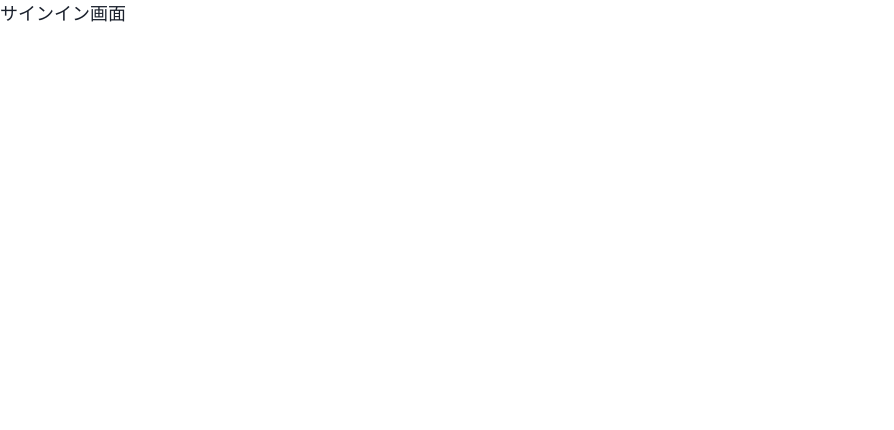
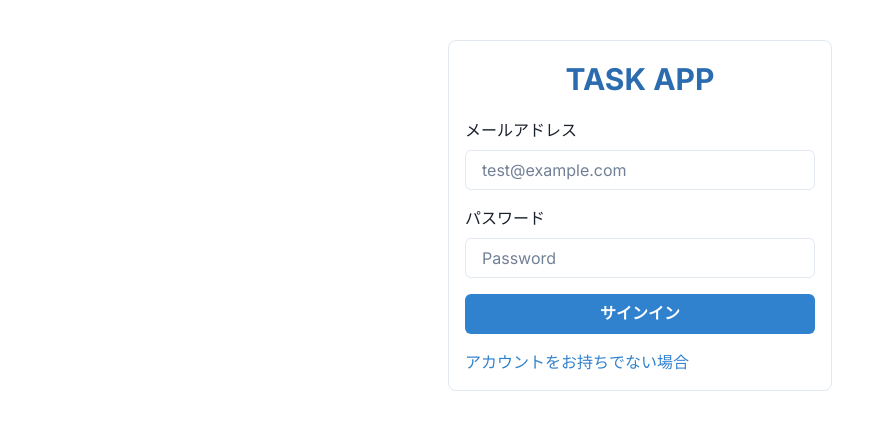
Before and after one commit to kei3dev/NestJS-TaskApp, a Next.js app in the folder frontend/: page /signin in a window 1280 px wide. Shown: the top 430 px of the page, without its empty margins (0-894 px from the left). Built offline with nearby package versions, Linux system fonts and the light colour scheme.

Commit message:
create dummy signin component

```diff
--- a/frontend/src/app/signin/page.tsx
+++ b/frontend/src/app/signin/page.tsx
@@ -1,7 +1,7 @@
-import { Text } from '@chakra-ui/react';
+import { SignInForm } from '@/components/SignInForm';
 
 const SignInPage = () => {
-  return <Text fontSize="lg">サインイン画面</Text>;
+  return <SignInForm />;
 };
 
 export default SignInPage;
--- /dev/null
+++ b/frontend/src/components/SignInForm.tsx
@@ -0,0 +1,73 @@
+'use client';
+
+import NextLink from 'next/link';
+import { FormEvent, useState } from 'react';
+import {
+  Box,
+  Button,
+  Container,
+  FormControl,
+  FormLabel,
+  Input,
+  Link,
+  Text,
+} from '@chakra-ui/react';
+
+export const SignInForm = () => {
+  const [email, setEmail] = useState('');
+  const [password, setPassword] = useState('');
+
+  const handleSubmit = (e: FormEvent) => {
+    e.preventDefault();
+    console.log({ email, password });
+  };
+
+  return (
+    <Container centerContent>
+      <Box
+        as="form"
+        w="sm"
+        p={4}
+        mt={10}
+        borderWidth="1px"
+        borderRadius="lg"
+        overflow="hidden"
+        onSubmit={handleSubmit}
+      >
+        <Text
+          fontSize="3xl"
+          mb={4}
+          fontWeight="bold"
+          textAlign="center"
+          color="blue.600"
+        >
+          TASK APP
+        </Text>
+        <FormControl id="email" mb={4}>
+          <FormLabel>メールアドレス</FormLabel>
+          <Input
+            type="email"
+            placeholder="test@example.com"
+            value={email}
+            onChange={(e) => setEmail(e.target.value)}
+          />
+        </FormControl>
+        <FormControl id="password" mb={4}>
+          <FormLabel>パスワード</FormLabel>
+          <Input
+            type="password"
+            placeholder="Password"
+            value={password}
+            onChange={(e) => setPassword(e.target.value)}
+          />
+        </FormControl>
+        <Button type="submit" colorScheme="blue" w="full" mb={4}>
+          サインイン
+        </Button>
+        <Link as={NextLink} href="/signup" color="blue.500">
+          アカウントをお持ちでない場合
+        </Link>
+      </Box>
+    </Container>
+  );
+};
```
